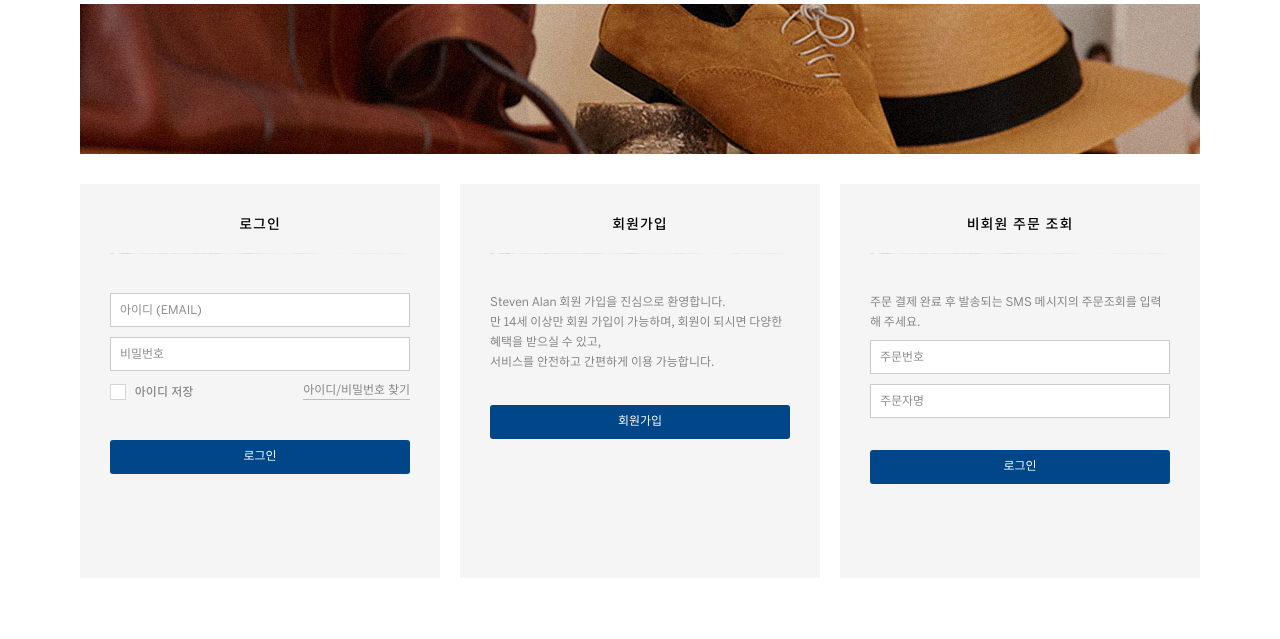
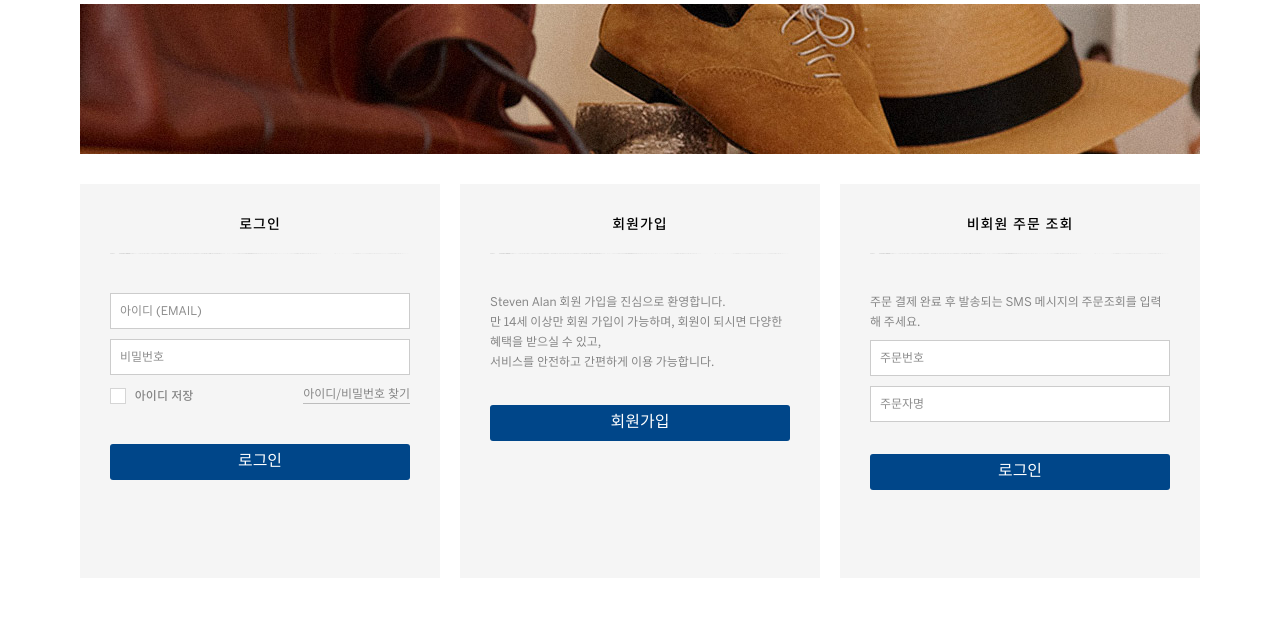
Before and after one commit to Lim-jiyeon/stevenalan, a PHP site: page /pc/join/login.php in a window 1280 px wide. Shown: the part 215-854 px from the top of the page. Run offline with PHP 8.4, Linux system fonts and the light colour scheme; style sheets or scripts are compiled from the project's sources.

Commit message:
pc button.scss 수정

```diff
--- a/pc/include/scss/_button.scss
+++ b/pc/include/scss/_button.scss
@@ -4,8 +4,8 @@
     border: $border-size solid transparent;
     @include border-radius(3px);
     background-color: #ccc;
-    line-height: (($default-height - $border-size*2)/$font-size-base);
-    font-size: $font-size-base;
+    line-height: (($default-height - $border-size*2)/$button-default-font-size);
+    font-size: $button-default-font-size;
     text-align: center;
     vertical-align: middle;
     cursor: pointer;
@@ -37,6 +37,10 @@
     color: #fff;
 }
 
+.button-block{
+    width: 100%;
+}
+
 .button-group {
     font-size: 0;
     .button {
--- a/pc/include/scss/_variables.scss
+++ b/pc/include/scss/_variables.scss
@@ -131,10 +131,13 @@ $container-lg:                 $container-large-desktop !default;
 //##
 
 // Button Size
-$default-height: 34px;
+$default-height: 36px;
 $large-height: 42px;
 $small-height: 28px;
 $xsmall-height: 18px;
+
+//Button Font Size
+$button-default-font-size: 16px;
 
 // Font Color
 $default-font-color: #333;
```
